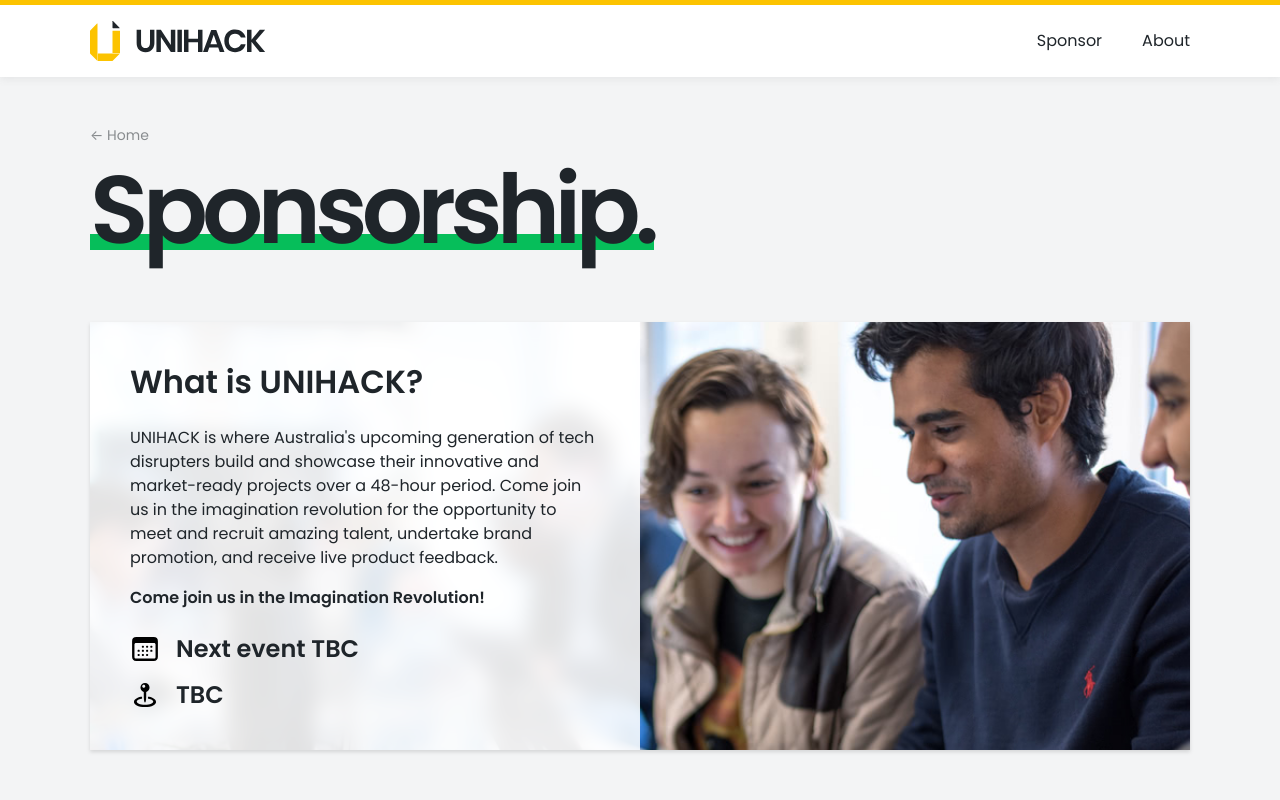
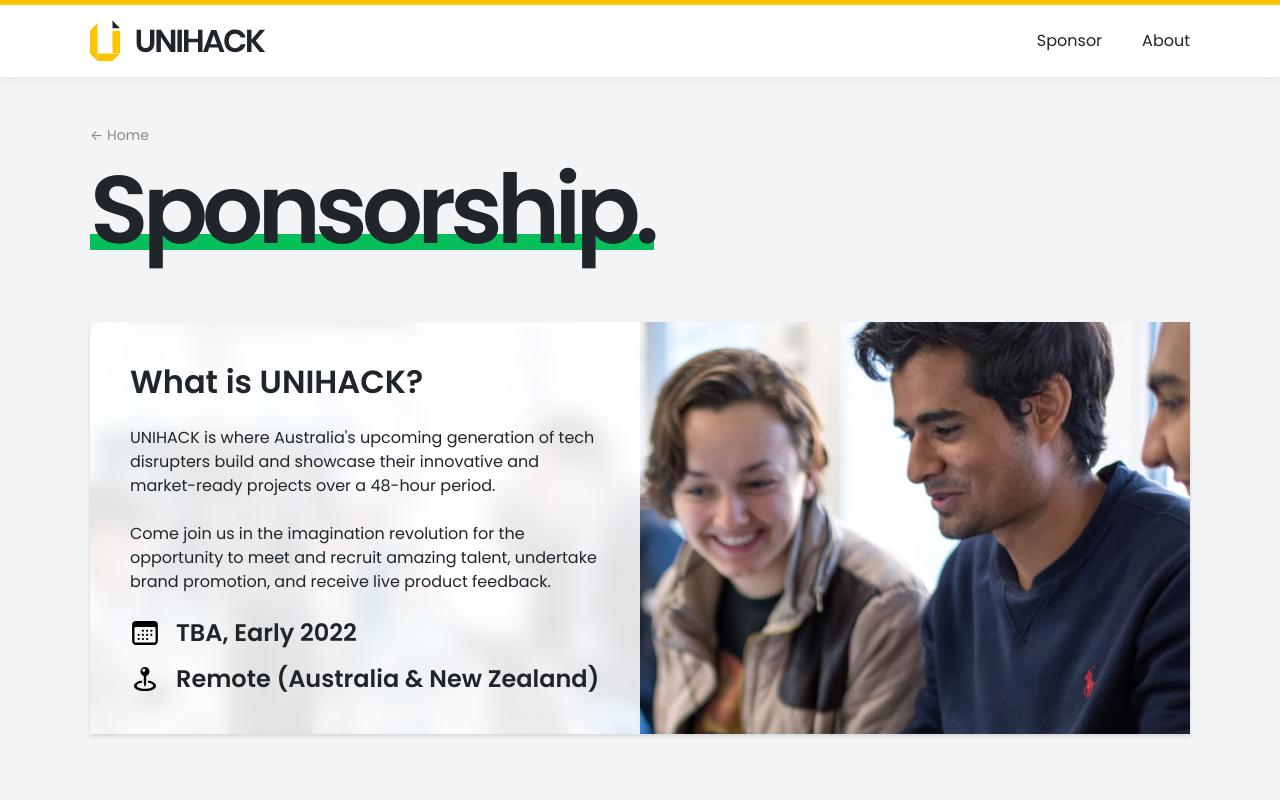
Before and after one commit to unihackhq/unihack.net, a Next.js app: page /sponsorship in a window 1280 px wide. Shown: the top 800 px of the page. Built offline with nearby package versions, Linux system fonts and the light colour scheme.

Commit message:
Change content again

```diff
--- a/sections/sponsor-hero/sponsor-hero.tsx
+++ b/sections/sponsor-hero/sponsor-hero.tsx
@@ -21,17 +21,20 @@ const SponsorHero = () => (
               <Text>
                 UNIHACK is where Australia's upcoming generation of tech
                 disrupters build and showcase their innovative and market-ready
-                projects over a 48-hour period. Come join us in the imagination
-                revolution for the opportunity to meet and recruit amazing
-                talent, undertake brand promotion, and receive live product
-                feedback.
+                projects over a 48-hour period.
+              </Text>
+              <Text>
+                Come join us in the imagination revolution for the opportunity
+                to meet and recruit amazing talent, undertake brand promotion,
+                and receive live product feedback.
               </Text>
             </Stack>
-            <Text bold>Come join us in the Imagination Revolution!</Text>
           </Stack>
           <Stack size="small">
-            <IconLabel icon="Calendar">Next event TBC</IconLabel>
-            <IconLabel icon="Location">TBC</IconLabel>
+            <IconLabel icon="Calendar">TBA, Early 2022</IconLabel>
+            <IconLabel icon="Location">
+              Remote (Australia &amp; New Zealand)
+            </IconLabel>
           </Stack>
         </Stack>
       </div>
```
